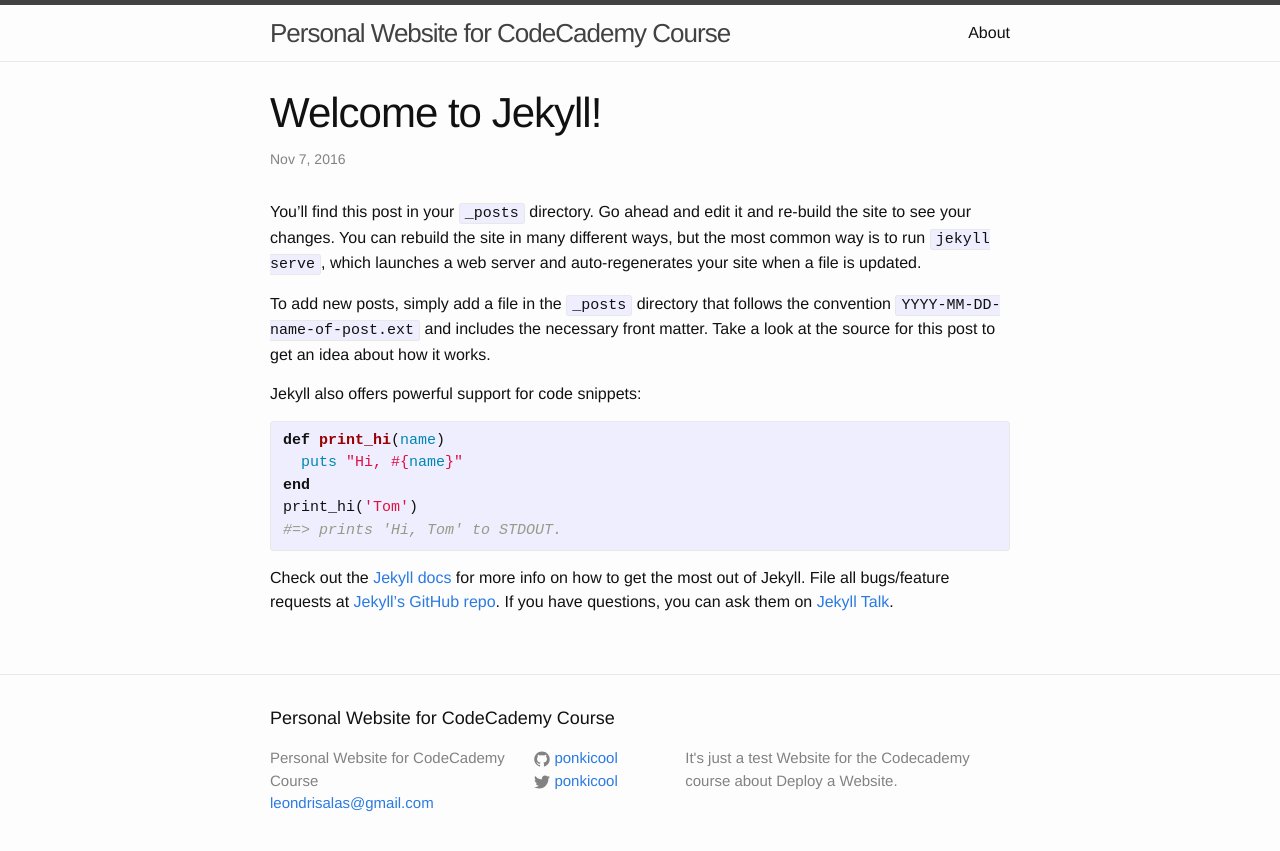
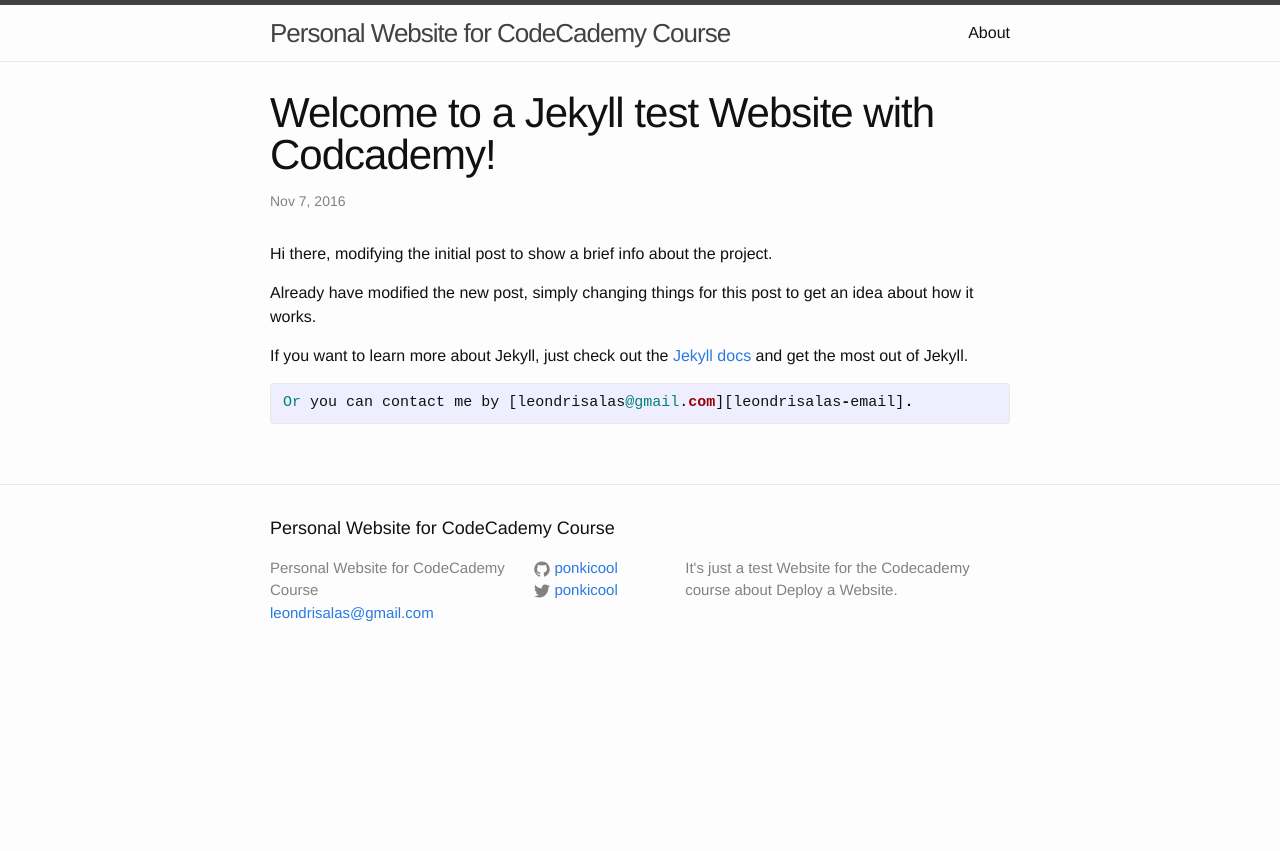
Before and after one commit to leondrisalas/leondrisalas.github.io, a Jekyll site: the page built from _posts/2016-11-07-welcome-to-jekyll.markdown, in a window 1280 px wide. Shown: the top 851 px of the page. Built offline with Jekyll 4.4.1, drawn with Linux system fonts in a browser that asks for light colours.

Commit message:
changing firt post info

```diff
--- a/_posts/2016-11-07-welcome-to-jekyll.markdown
+++ b/_posts/2016-11-07-welcome-to-jekyll.markdown
@@ -1,25 +1,15 @@
 ---
 layout: post
-title:  "Welcome to Jekyll!"
+title:  "Welcome to a Jekyll test Website with Codcademy!"
 date:   2016-11-07 08:57:22 -0500
-categories: jekyll update
+categories: article update
 ---
-You’ll find this post in your `_posts` directory. Go ahead and edit it and re-build the site to see your changes. You can rebuild the site in many different ways, but the most common way is to run `jekyll serve`, which launches a web server and auto-regenerates your site when a file is updated.
+Hi there, modifying the initial post to show a brief info about the project.
 
-To add new posts, simply add a file in the `_posts` directory that follows the convention `YYYY-MM-DD-name-of-post.ext` and includes the necessary front matter. Take a look at the source for this post to get an idea about how it works.
+Already have modified the new post, simply changing things for this post to get an idea about how it works.
 
-Jekyll also offers powerful support for code snippets:
-
-{% highlight ruby %}
-def print_hi(name)
-  puts "Hi, #{name}"
-end
-print_hi('Tom')
-#=> prints 'Hi, Tom' to STDOUT.
-{% endhighlight %}
-
-Check out the [Jekyll docs][jekyll-docs] for more info on how to get the most out of Jekyll. File all bugs/feature requests at [Jekyll’s GitHub repo][jekyll-gh]. If you have questions, you can ask them on [Jekyll Talk][jekyll-talk].
+If you want to learn more about Jekyll, just check out the [Jekyll docs][jekyll-docs] and get the most out of Jekyll.
+{% highlight ruby %}Or you can contact me by [leondrisalas@gmail.com][leondrisalas-email].{% endhighlight %}
 
 [jekyll-docs]: http://jekyllrb.com/docs/home
-[jekyll-gh]:   https://github.com/jekyll/jekyll
-[jekyll-talk]: https://talk.jekyllrb.com/
+[leondrisalas-email]: mailto:leondrisalas@gmail.com
```
